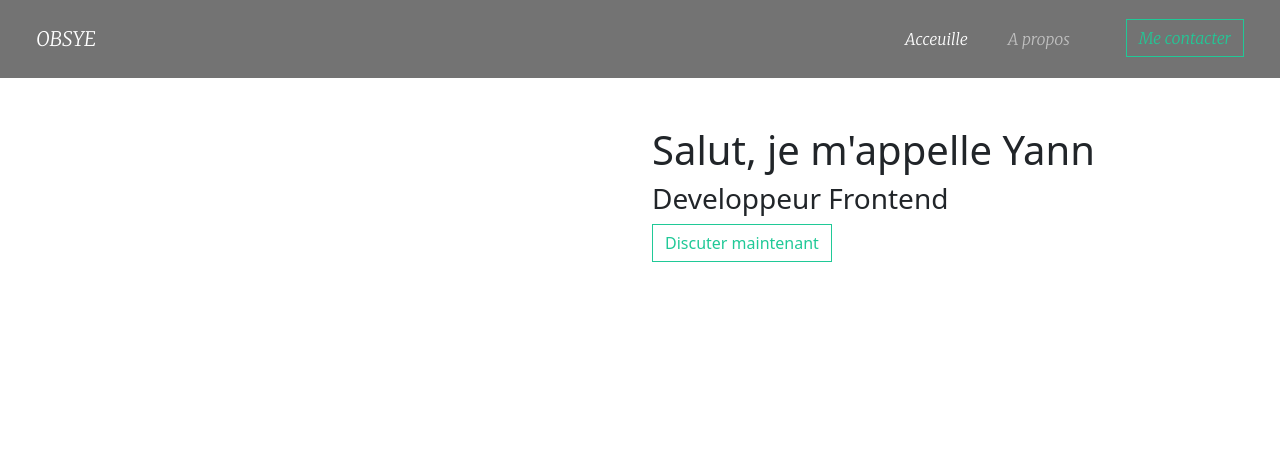
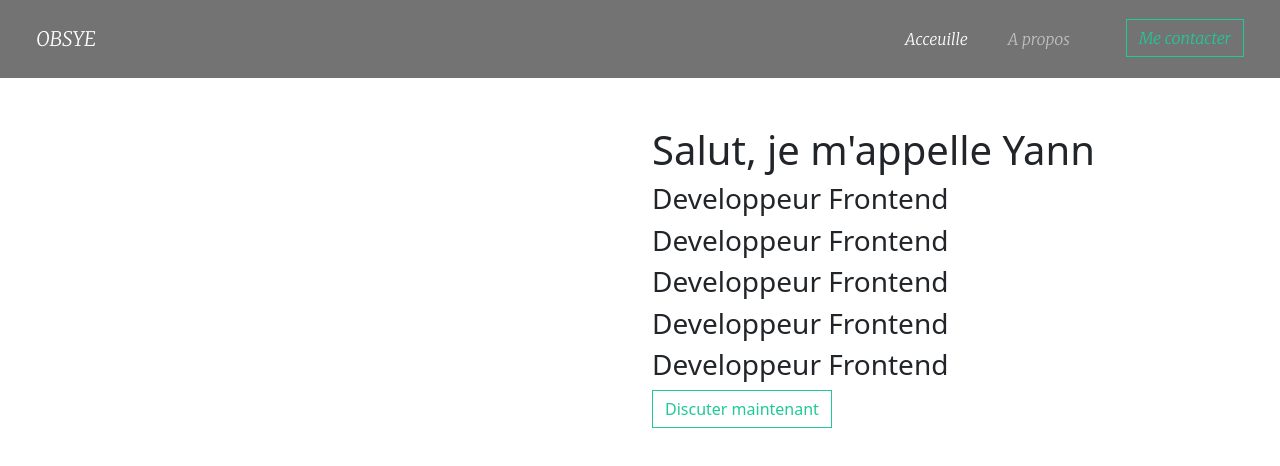
Before and after one commit to Yann615/japprend-bootstrap, a plain HTML site: page index.html in a window 1280 px wide. Drawn offline with Linux system fonts and the light colour scheme.

Commit message:
dupicage

```diff
--- a/index.html
+++ b/index.html
@@ -45,6 +45,10 @@
           <h1>Salut, je m'appelle <span>Yann</span></h1>
           <div class="text-animation">
             <h3>Developpeur Frontend</h3>
+            <h3>Developpeur Frontend</h3>
+            <h3>Developpeur Frontend</h3>
+            <h3>Developpeur Frontend</h3>
+            <h3>Developpeur Frontend</h3>
           </div>
           <p>
             <button class="btn btn-order rounded-0 merriweather">Discuter maintenant</button>
```
